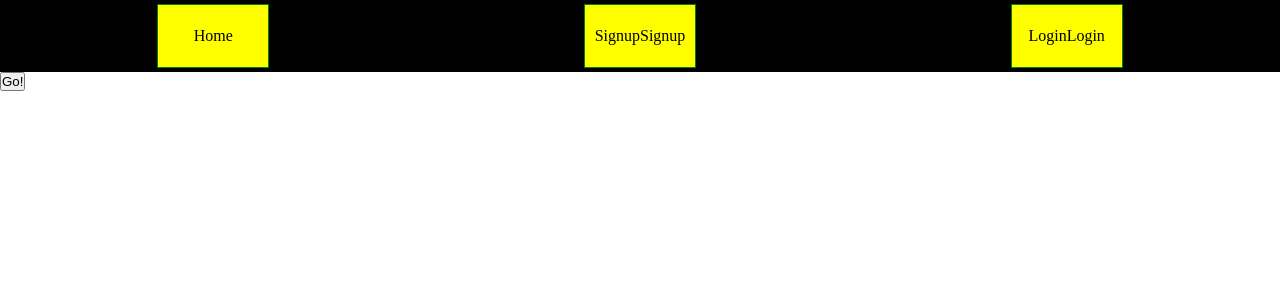
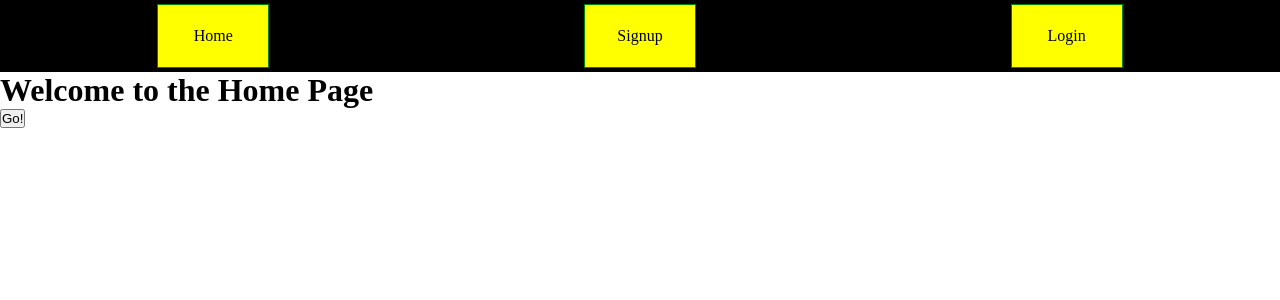
Before and after one commit to romulussenter/using-react-router, a React (Create React App) app: page / in a window 1280 px wide. Shown: the top 300 px of the page. Built offline with nearby package versions, Linux system fonts and the light colour scheme.

Commit message:
Wired up the home route, change the link in the navigatipon and made the home route route match exact.

```diff
--- a/src/App.js
+++ b/src/App.js
@@ -17,13 +17,9 @@ class App extends Component {
     return (
       <div>
         <Navigation />
+        <Route path='/' exact component={HomePage} />
         <Route path='/login' component={LoginPage} />
         <Route path='/signup' component={SignupPage} />
-        {/* <HomePage />
-        <hr/>
-        <LoginPage />
-        <hr/>
-        <SignupPage /> */}
         <button onClick={()=> history.push('/login')}>Go!</button>
 
       </div>
--- a/src/components/Navigation.js
+++ b/src/components/Navigation.js
@@ -6,14 +6,15 @@ const Navigation = props => (
     <nav className='navbar'>
         <ul className='nav'>
             <li className='nav-item'>
-                <a href="#">Home</a>
+
+                <Link to='/'>Home</Link>
             </li>
             <li className='nav-item'>
-                <a href="#">Signup</a>
+
                 <Link to='/signup'>Signup</Link>
             </li>
              <li className='nav-item'>
-                <a href="#">Login</a>
+
                 <Link to='/login'>Login</Link>
             </li>
         </ul>
```
